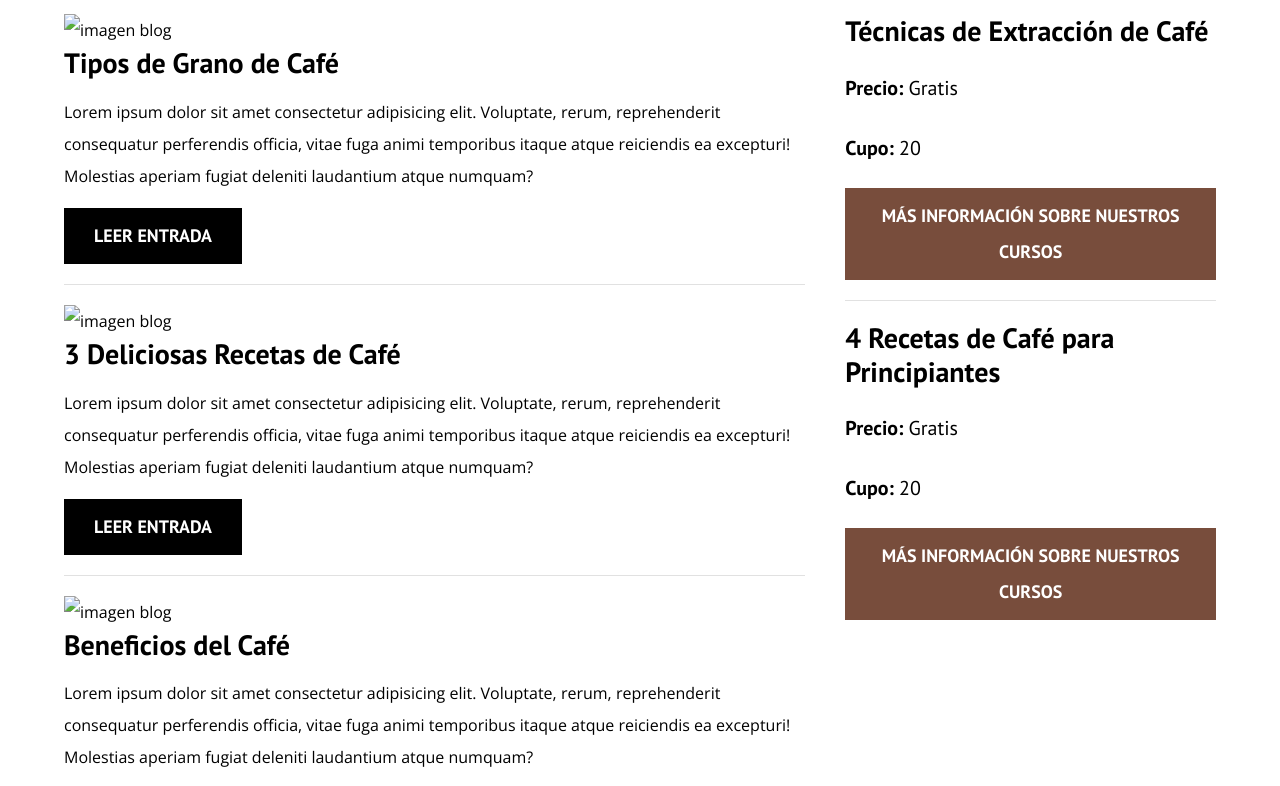
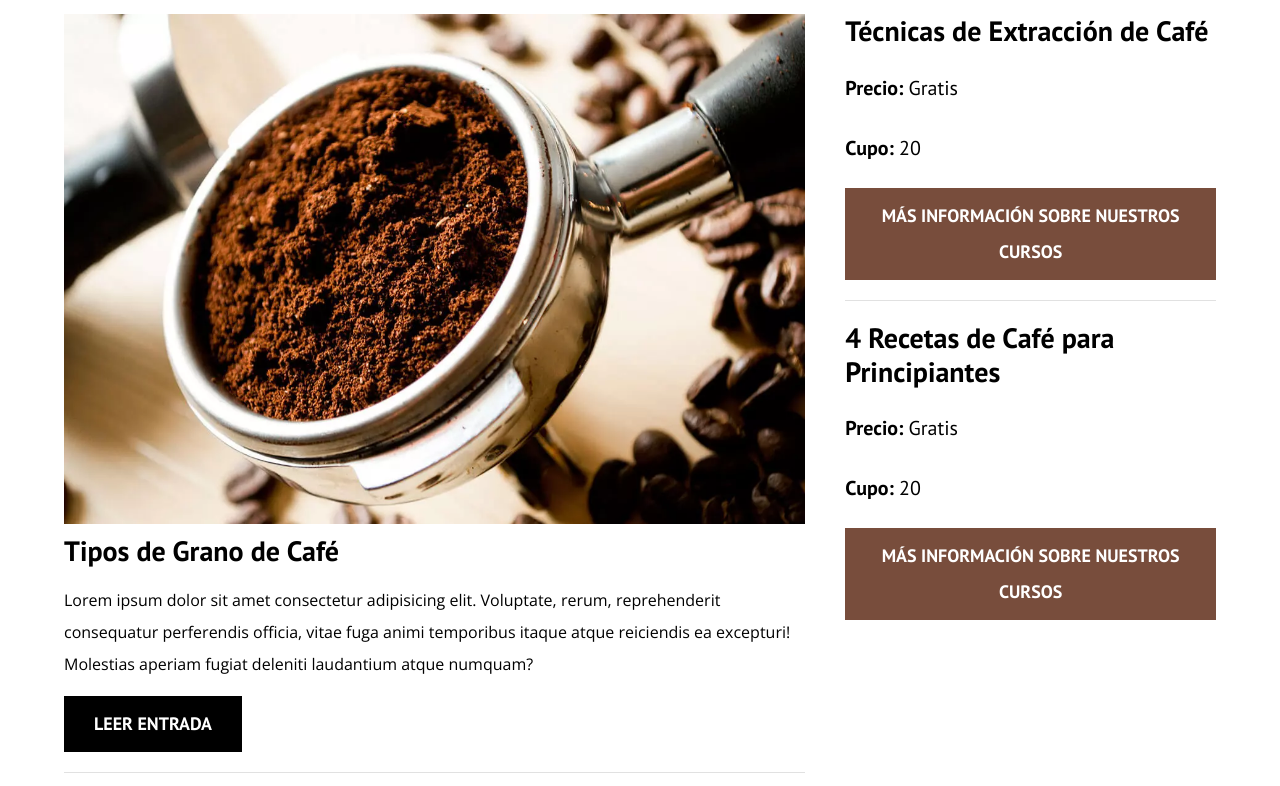
Before and after one commit to Letnash/Letnash.github.io, a plain HTML site: page index.html in a window 1280 px wide. Shown: the part 688-1474 px from the top of the page. Drawn offline with nearby package versions, Linux system fonts and the light colour scheme; files that its build step writes are made by us from their sources; files whose address does not match are found by name.

Commit message:
Update index.html

```diff
--- a/index.html
+++ b/index.html
@@ -10,14 +10,14 @@
     <link rel="prefetch" href="nosotros.html" as="document">
 
     <!-- Preload -->
-    <link rel="preload" href="css/normalize.css" as="style">
-    <link rel="stylesheet" href="css/normalize.css">
+    <link rel="preload" href="normalize.css" as="style">
+    <link rel="stylesheet" href="normalize.css">
 
     <link rel="preload" href="https://fonts.googleapis.com/css2?family=Open+Sans&family=PT+Sans:wght@400;700&display=swap"  crossorigin="crossorigin" as="font">
     <link href="https://fonts.googleapis.com/css2?family=Open+Sans&family=PT+Sans:wght@400;700&display=swap" rel="stylesheet">
 
-    <link rel="preload" href="css/style.css" as="style">
-    <link rel="stylesheet" href="css/style.css">
+    <link rel="preload" href="style.css" as="style">
+    <link rel="stylesheet" href="style.css">
 </head>
 <body>
 
@@ -50,8 +50,8 @@
             <article class="entrada">
                 <div class="entrada__imagen">
                     <picture>
-                        <source loading="lazy"  srcset="img/blog1.webp" type="image/webp">
-                        <img loading="lazy" src="img/blog1.jpg" alt="imagen blog">
+                        <source loading="lazy"  srcset="blog1.webp" type="image/webp">
+                        <img loading="lazy" src="blog1.jpg" alt="imagen blog">
                     </picture>
                 </div>
 
@@ -65,8 +65,8 @@
             <article class="entrada">
                 <div class="entrada__imagen">
                     <picture>
-                        <source loading="lazy"  srcset="img/blog2.webp" type="image/webp">
-                        <img loading="lazy" src="img/blog2.jpg" alt="imagen blog">
+                        <source loading="lazy"  srcset="blog2.webp" type="image/webp">
+                        <img loading="lazy" src="blog2.jpg" alt="imagen blog">
                     </picture>
                 </div>
 
@@ -80,8 +80,8 @@
             <article class="entrada">
                 <div class="entrada__imagen">
                     <picture>
-                        <source loading="lazy"  srcset="img/blog3.webp" type="image/webp">
-                        <img loading="lazy" src="img/blog3.jpg" alt="imagen blog">
+                        <source loading="lazy"  srcset="blog3.webp" type="image/webp">
+                        <img loading="lazy" src="blog3.jpg" alt="imagen blog">
                     </picture>
                 </div>
 
@@ -137,6 +137,6 @@
         </div>
     </footer>
 
-    <script src="js/modernizr.js"></script>
+    <script src="modernizr.js"></script>
 </body>
 </html>
```
